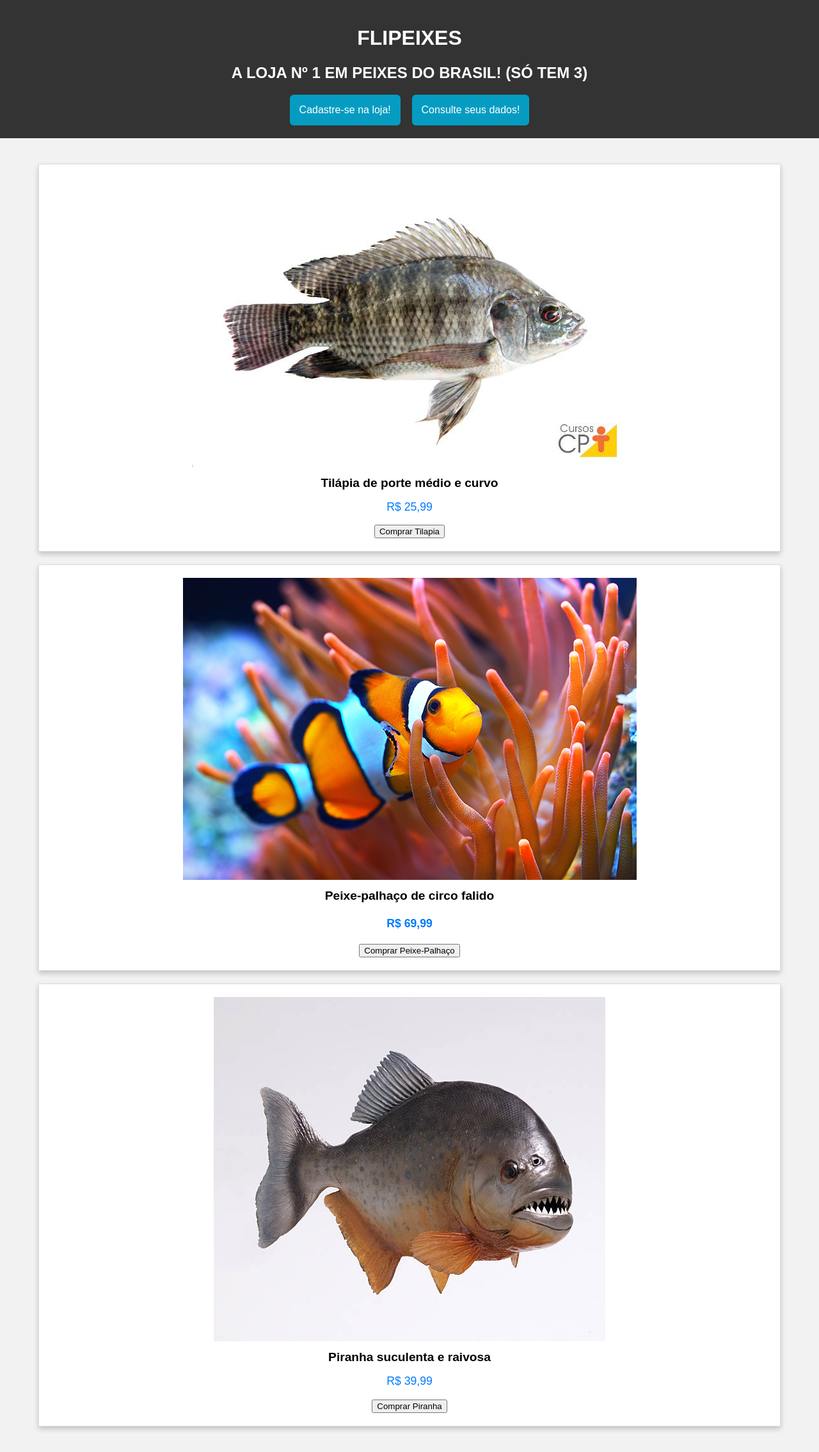
After one commit to flipnog/projetodwii, a PHP site: page /index.html in a window 1280 px wide. The commit adds this page. Shown: the whole page at 64% size. Run offline with PHP 8.4, Linux system fonts and the light colour scheme.

Commit message:
Add files via upload

```diff
--- a/cadastro.php
+++ b/cadastro.php
@@ -42,7 +42,7 @@
             </label>
 
             <input type="submit" id="btnCadastrar" value="Cadastrar" id="button"><br>
-            <h3>Já fez login anteriormente? <a href="index.php" style="text-decoration:none">Acesse a loja.</a></h3>
+            <h3>Já fez login anteriormente? <a href="index.html" style="text-decoration:none">Acesse a loja.</a></h3>
             <h5>Desistiu de comprar peixe? <a href="https://www.youtube.com/shorts/83BbjXGtrbY" style="text-decoration:none">Clique aqui! :).</a></h5>
         </form>
     </main>
--- a/consulta.php
+++ b/consulta.php
@@ -74,7 +74,7 @@ $dados = mysqli_query($conexao, $sql);
 ?>
   </tbody>
 </table>
-             <a href="index.php" class="btn btn-info">Voltar à loja</a>
+             <a href="index.html" class="btn btn-info">Voltar à loja</a>
             </div>
         </div>
     </div>
--- /dev/null
+++ b/index.html
@@ -0,0 +1,40 @@
+<!DOCTYPE html>
+    <html lang="pt-BR">
+    <head>
+        <meta charset="UTF-8">
+        <meta name="viewport" content="width=device-width, initial-scale=1.0">
+        <link rel="shortcut icon" href="imgs/logoloja.png" type="image/x-icon">
+        <link rel="stylesheet" href="css/loja.css">
+        <title>FLIPEIXES - MELHORES PEIXES DO MERCADO</title>
+    </head>
+    <body>
+        <header>
+            <h1><b>FLIPEIXES</b></h1><h2>A LOJA Nº 1 EM PEIXES DO BRASIL! (SÓ TEM 3)</h2>
+            <a href="cadastro.php"><button style="background: #069cc2; border-radius: 6px; padding: 15px; cursor: pointer; color: #fff; border: none; font-size: 16px;">Cadastre-se na loja!</button></a>&nbsp;&nbsp;&nbsp;
+            <a href="consulta.php"><button style="background: #069cc2; border-radius: 6px; padding: 15px; cursor: pointer; color: #fff; border: none; font-size: 16px;">Consulte seus dados!</button></a>
+        </header>
+
+        <div class="container">
+            <div class="product-card">
+                <a href="https://www.youtube.com/shorts/X_zqRZm1Hjo?feature=share" target="_blank"><img src="imgs/tilapia.jpg" alt="tilapia"></a>
+                <h2 class="product-title">Tilápia de porte médio e curvo</h2>
+                <p class="product-price">R$ 25,99</p>
+                <a href="https://naturaldaterra.com.br/ofertas-midia-nt/file-tilapia-fresco.html"><input type="button" value="Comprar Tilapia"></a>
+            </div>
+
+            <div class="product-card">
+                <a href="https://www.youtube.com/shorts/_9Rev2QXtEk?feature=share" target="_blank"><img src="imgs/peixe-palhaco.png" alt="peixe-palhaco"></a>
+                <h2 class="product-title">Peixe-palhaço de circo falido</h2>
+                <h1><p class="product-price">R$ 69,99</p></h1>
+                <a href="https://www.americanas.com.br/produto/5128530799/falso-peixe-palhaco?opn=YSMESP&offerId=6287139f234ca7e6fdf1f03f&srsltid=AfmBOopf1qHVYIgE1Rl227w6czt19T290SynvGh18o4R6_xJwhpDsr0Lwao"><input type="button" value="Comprar Peixe-Palhaço"></a>
+            </div>
+
+            <div class="product-card">
+                <a href="https://www.youtube.com/shorts/a60Q2W8MLNc?feature=share" target="_blank"><img src="imgs/piranha.jpg" alt="piranha"></a>
+                <h2 class="product-title">Piranha suculenta e raivosa</h2>
+                <p class="product-price">R$ 39,99</p>
+                <a href="https://www.dudamakeup.com.br/produto/tipoonca-media.html?srsltid=AfmBOoq6Wbw8D8hNCgiodfYPMH0L7efk9M5jUni_y_TON2FKLT-znSe_pXE"><input type="button" value="Comprar Piranha"></a>
+            </div>
+        </div>
+    </body>
+</html>
```
